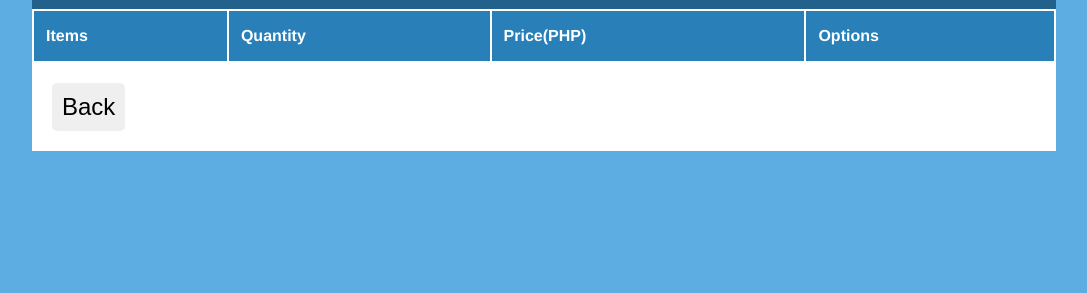
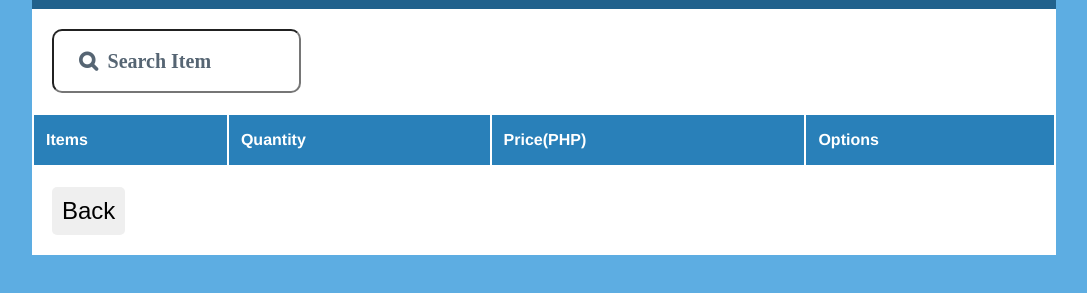
Before and after one commit to ElmerBalicha/WEBTECH-LAB-MP2-Grp.04, a plain HTML site: page Webtek Mobile App/a/inventory.html in a window 1280 px wide. Shown: the part 59-352 px from the top of the page, without its empty margins (96-1183 px from the left). Drawn offline with Linux system fonts and the light colour scheme; a web font is replaced by a local one.

Commit message:
Added a "search item" function in inventory.html
search function added

```diff
--- a/Webtek Mobile App/a/inventory.html
+++ b/Webtek Mobile App/a/inventory.html
@@ -16,6 +16,9 @@
                 <header>
                     <h1>BOOKSTORE MANAGER</h1>
                 </header>
+            </div>
+            <div class="search">
+                <input type="text" id="searchInput" onkeyup="searchInv()" placeholder="&nbsp;&#xf002;&nbsp; Search Item">
             </div>
                 <table id="invTable">
                     <thead>
```
